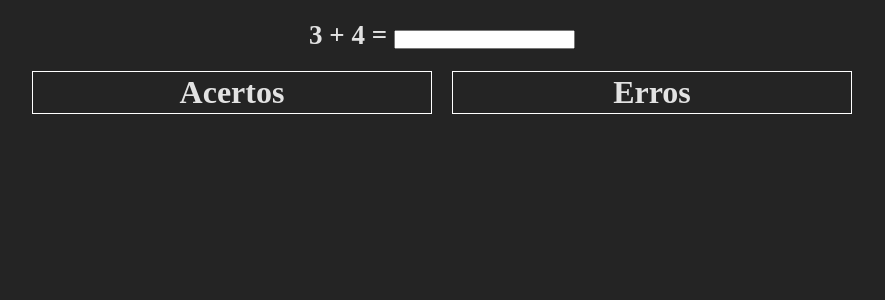
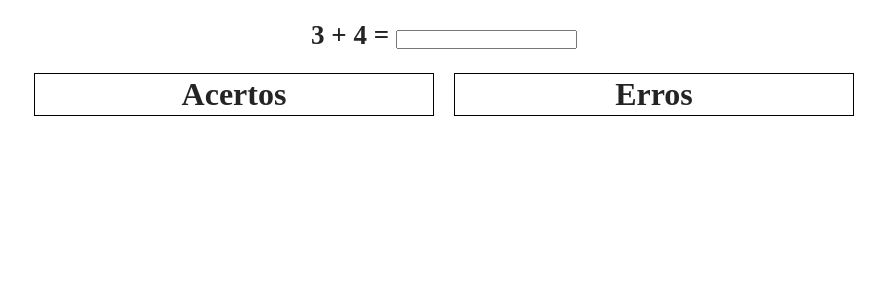
Before and after one commit to matheusdsilva01/Math-random, a React (Vite) app: page / in a window 1280 px wide. Shown: the top 300 px of the page, without its empty margins (198-1083 px from the left). Built offline with nearby package versions, Linux system fonts and the light colour scheme.

Commit message:
scroll bar fixed in the bottom into table

```diff
--- a/src/components/TableHitsandErrors.css
+++ b/src/components/TableHitsandErrors.css
@@ -2,7 +2,7 @@ li {
     list-style: none;
 }
 
-table.container {
+table.container tbody {
     width: 100vw;
     display: flex;
     flex-wrap: wrap;
@@ -12,7 +12,7 @@ table.container {
 
 tr.table {
     text-align: center;
-    border: 1px #fff solid;
+    border: 1px #000 solid;
     width: 400px;
     max-height: 500px;
     scroll-behavior: smooth;
@@ -23,11 +23,7 @@ tr.table {
     flex-direction: column;
 }
 
-.table td:nth-child(even) {
-    border-color: #000;
+.table td:not(:first-child) {
+    background-color: #fff;
+    border: 1px #2c2c2c solid;
 }
-
-.table td {
-    background-color: #2c2c2c;
-    border: 1px #fff solid;
-}
--- a/src/components/TableHitsandErrors.tsx
+++ b/src/components/TableHitsandErrors.tsx
@@ -1,3 +1,4 @@
+import { useEffect, useRef } from "react";
 import { Calculation } from "../interfaces/Calculation";
 import './TableHitsandErrors.css';
 
@@ -6,24 +7,31 @@ interface TableHitsandErrorsProps {
     errors: Calculation[]
 }
 function TableHitsandErrors({ hits, errors }: TableHitsandErrorsProps) {
+    const tableCorrects = useRef<HTMLTableRowElement>(null);
+    const tableErrors = useRef<HTMLTableRowElement>(null);
+
     return (
         <>
             <table className="container">
                 {/* table hits */}
-                <tr className="table corrects">
+                <tbody>
+                    <tr className="table corrects" ref={tableCorrects}>
+                    <td>
                         <h1><strong>Acertos</strong></h1>
+                    </td>
                         {hits && hits.map((hit, index) => (
                             <td key={index}>{hit.conta} = {hit.resposta}</td>
                         ))}
                     </tr>
 
                     {/* table errors */}
-                <tr className="table errors">
-                    <h1><strong>Erros</strong></h1>
+                    <tr className="table errors" ref={tableErrors}>
+                        <td><h1><strong>Erros</strong></h1>                        </td>
                         {errors && errors.map((error, index) => (
                             <td key={index}>{error.conta} = {error.resposta}</td>
                         ))}
                     </tr>
+                </tbody>
             </table>
         </>
     )
--- a/src/index.css
+++ b/src/index.css
@@ -1,6 +1,6 @@
 body {
-  color: rgba(255, 255, 255, 0.87);
-  background-color: #242424;
+  color: #242424;
+  background-color: #ffffffde;
   display: flex;
 }
 
```
Lines whose indentation alone changed are shown as unchanged.
